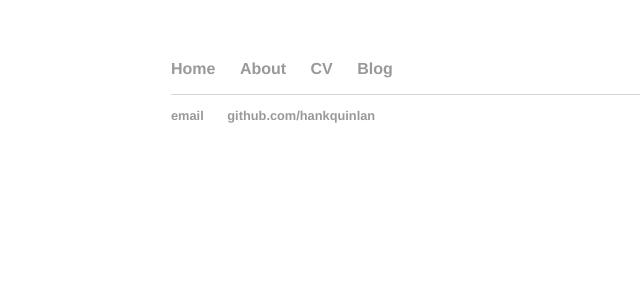
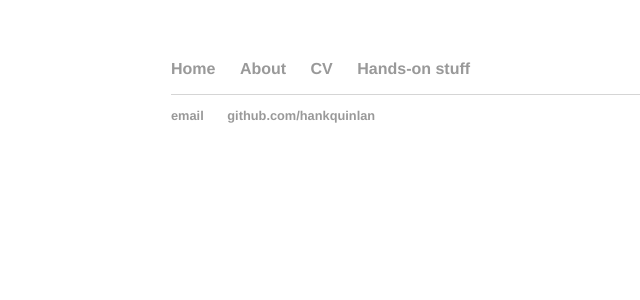
Before and after one commit to IgnisAstrorum/ignisastrorum.github.io, a Jekyll site: the page built from index.html, in a window 1280 px wide. Shown: the top 300 px of the page, without its empty margins (21-661 px from the left). Built offline with Jekyll 4.4.1, drawn with Linux system fonts in a browser that asks for light colours.

Commit message:
Update default.html

```diff
--- a/_layouts/default.html
+++ b/_layouts/default.html
@@ -11,7 +11,7 @@
         		<li><a href="/">Home</a></li>
 	        	<li><a href="/about">About</a></li>
         		<li><a href="/cv">CV</a></li>
-        		<li><a href="/blog">Blog</a></li>
+        		<li><a href="/blog">Hands-on stuff</a></li>
     		</ul>
 		</nav>
 		<div class="container">
```
